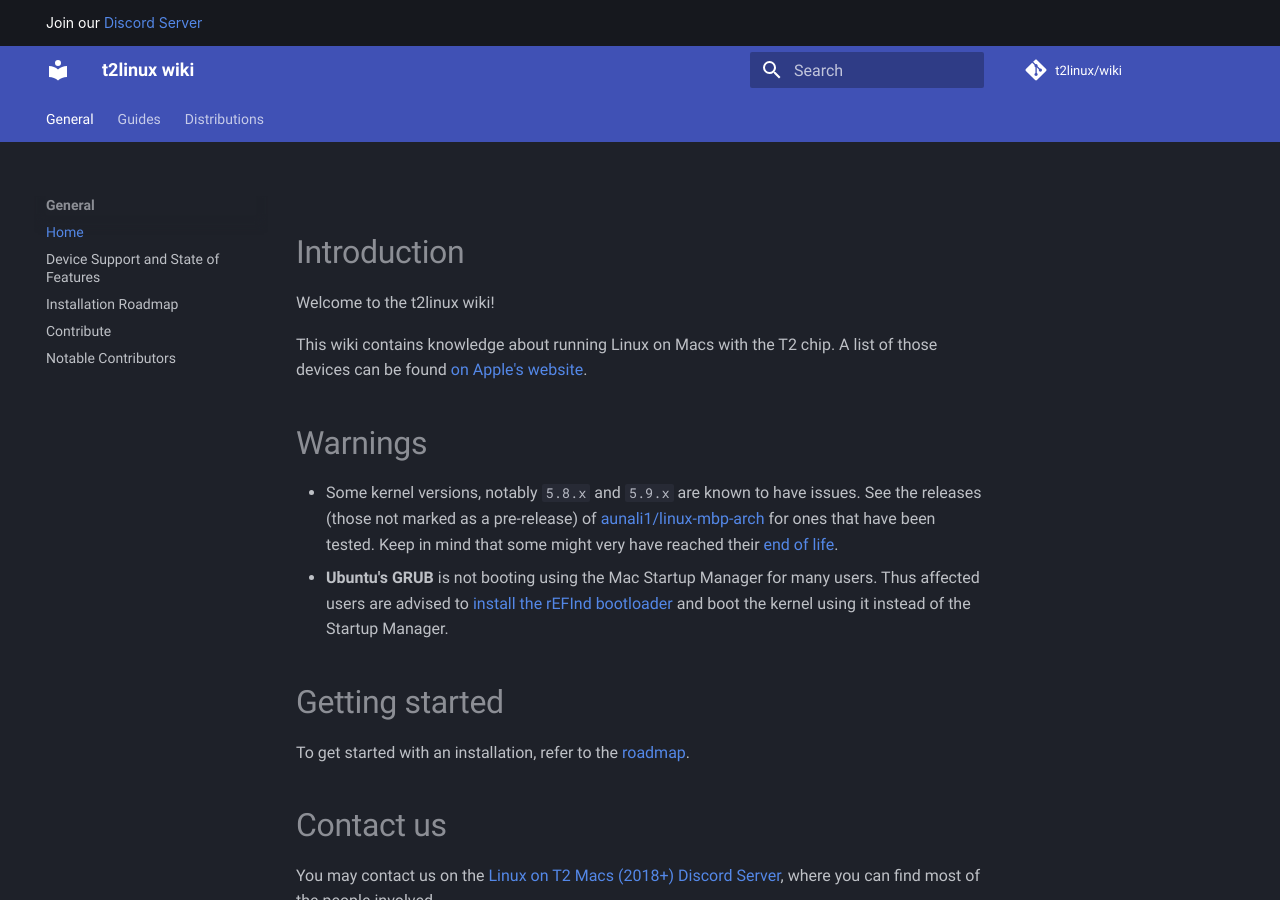
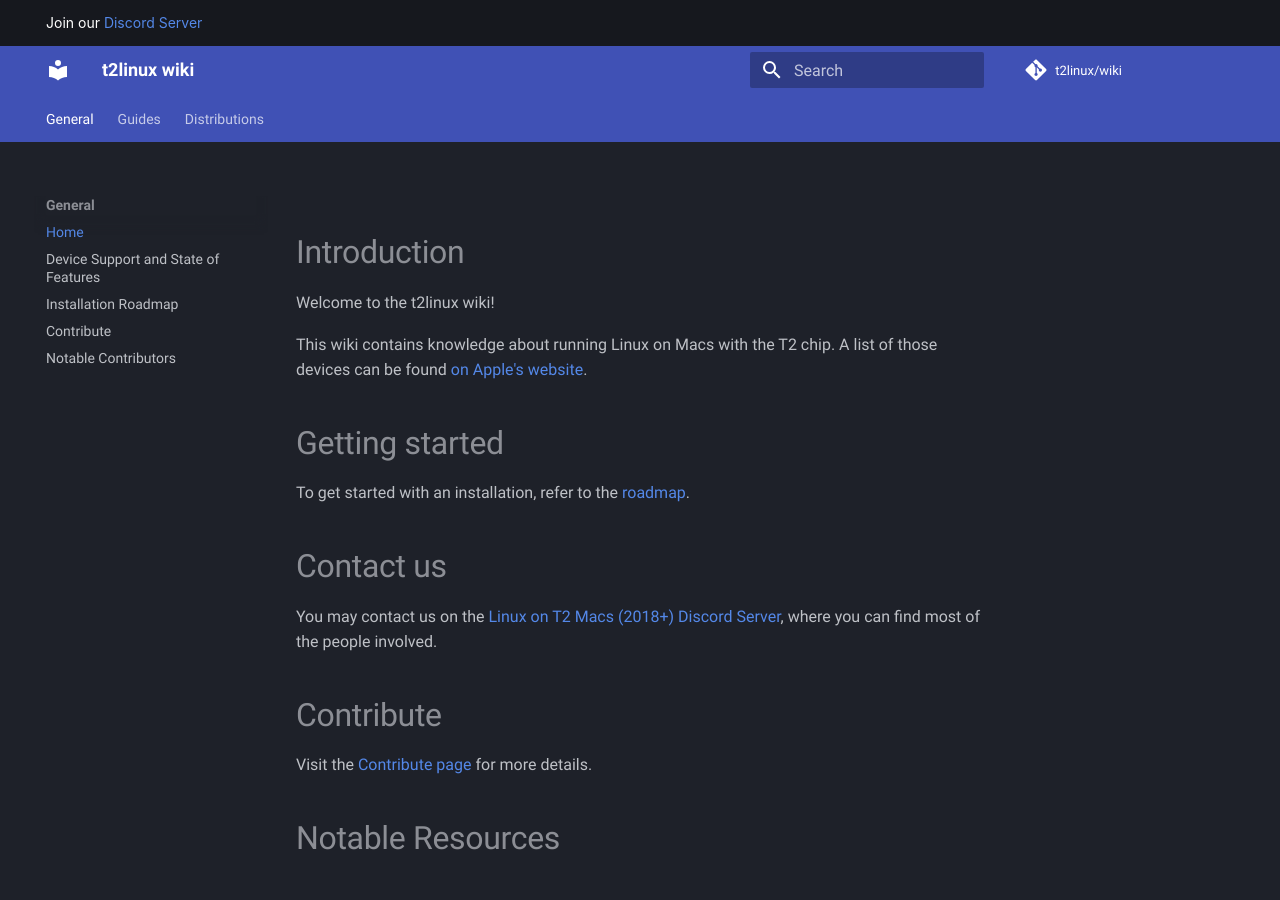
Before and after one commit to t2linux/wiki, an MkDocs documentation site: the page built from docs/index.md, in a window 1280 px wide and 900 px high. Built offline with MkDocs 1.6.1 and Material for MkDocs 9.7.7, drawn with Linux system fonts in a browser that asks for light colours; comment, search, counter and statistics services are not loaded.

Commit message:
Index: Remove warnings

```diff
--- a/docs/index.md
+++ b/docs/index.md
@@ -4,11 +4,6 @@ Welcome to the t2linux wiki!
 
 This wiki contains knowledge about running Linux on Macs with the T2 chip.
 A list of those devices can be found [on Apple's website](https://support.apple.com/en-us/HT208862).
-
-# Warnings
-
-- Some kernel versions, notably `5.8.x` and `5.9.x` are known to have issues. See the releases (those not marked as a pre-release) of [aunali1/linux-mbp-arch](https://github.com/aunali1/linux-mbp-arch/releases) for ones that have been tested. Keep in mind that some might very have reached their [end of life](https://en.wikipedia.org/wiki/Linux_kernel_version_history#Releases_5.x.y).
-- **Ubuntu's GRUB** is not booting using the Mac Startup Manager for many users. Thus affected users are advised to [install the rEFInd bootloader](https://wiki.t2linux.org/guides/refind/) and boot the kernel using it instead of the Startup Manager.
 
 # Getting started
 
```
